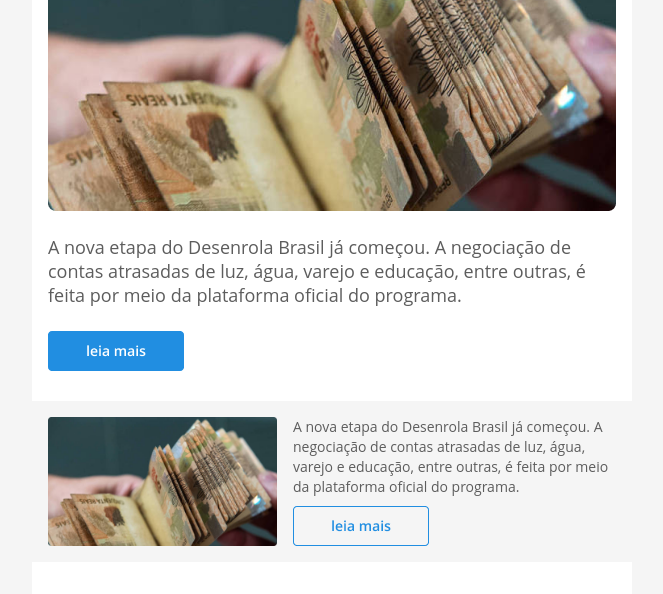
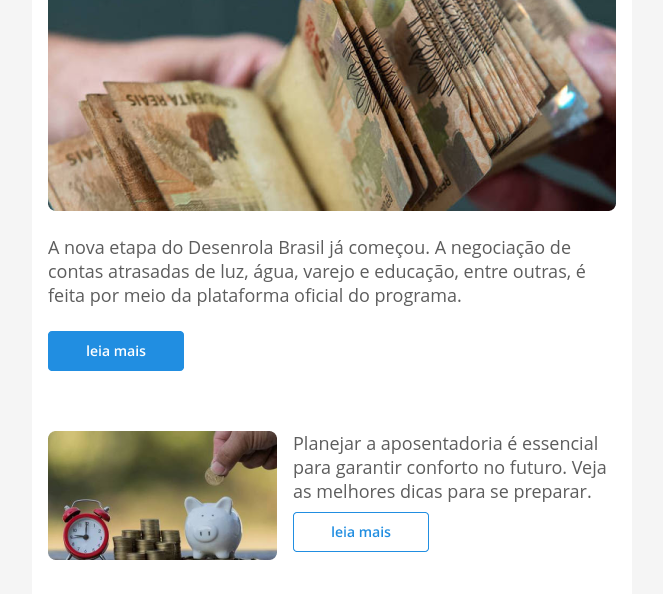
Before and after one commit to lurecordtv/r7emponto.github.io, a plain HTML site: page index.html in a window 1280 px wide. Shown: the part 458-1052 px from the top of the page, without its empty margins (308-971 px from the left). Drawn offline with Linux system fonts and the light colour scheme.

Commit message:
Modo Adaptativo - Poc 1
- Teste de Components no modo adaptativo

```diff
--- a/index.html
+++ b/index.html
@@ -4,7 +4,7 @@
     <meta http-equiv="Content-Type" content="text/html; charset=UTF-8">
     <meta name="viewport" content="width=device-width, initial-scale=1">
     <meta http-equiv="X-UA-Compatible" content="IE=edge">
-    <title>Mambo Delivery</title>
+    <title>R7 em Ponto</title>
     <style type="text/css">
       /* Outlines the grids, remove when sending
           table td  { border: 1px solid cyan; } */
@@ -116,7 +116,7 @@
                           <table width="600" cellpadding="0" cellspacing="0" border="0" class="container">
                             <tr>
                               <td align="center" valign="center" height="48px">
-                                <img src="image/$icon-r7.png" width="32" height="32" alt="Logo Mambo Delivery" border="0" display='block' style="display: block; border-radius: 100%;">
+                                <img src="image/$icon-r7.png" width="32" height="32" alt="Logo R7" border="0" display='block' style="display: block; border-radius: 100%;">
                               </td>
                             </tr>
                             <tr>
@@ -162,7 +162,7 @@
                     </tr>
                   </table>
                   <!--$headers-title-->
-                  <!--hero-->
+                  <!--contentblock_hero-1_column-->
                   <table width="600" cellpadding="0" cellspacing="0" border="0" bgcolor="#FFFFFF">
                     <tr>
                       <td height="5" style="font-size:10px; line-height:10px;">
@@ -171,11 +171,11 @@
                     </tr>
                     <tr>
                       <td align="center" valign="top">
-                        <a href="https://www.mambo.com.br/?utm_source=allin&utm_medium=email&utm_campaign=caminhao_entrega" style="text-decoration: none;" target="_blank">
+
                           <table width="568" cellpadding="0" cellspacing="0" border="0" class="container">
                             <tr>
                               <td width="100%" height="auto" align="center" valign="middle">
-                                <img src="image/heroimage_16-9.png" width="100%" height="auto" alt="Caminhão Mambo Delivery">
+                                <img src="image/heroimage_16-9.png" width="100%" height="auto" alt="R7">
                               </td>
                             </tr>
                             <tr>
@@ -194,9 +194,9 @@
                     </tr>
                     <tr>
                       <td width="320" align="left" valign="middle">
-                        <a href="https://www.mambo.com.br/?utm_source=allin&utm_medium=email&utm_campaign=consultar_cep" target="_blank">
+
                           <img src="image/button_primary.png" width="136" height="40" alt="leia">
-                        </a>
+
                       </td>
                     </tr>
                   </table>
@@ -209,23 +209,57 @@
                 </td>
               </tr>
             </table>
-            <!--hero-->
-            <!--contentblock-1_column-->
-            <table width="100%" height="129" cellpadding="0" cellspacing="0" border="0" class="container" valign="top" style="margin: 16px;">
+            <!--contentblock_hero-1_column-->
+
+
+
+             <!--contentblock-1_column-->
+                  <table width="600" cellpadding="0" cellspacing="0" border="0" bgcolor="#FFFFFF">
+                    <tr>
+                      <td height="5" style="font-size:10px; line-height:10px;">
+                        <p>&nbsp;</p>
+                      </td>
+                    </tr>
+                    <tr>
+                      <td align="center" valign="top">
+
+                          <table width="568" heigth="129" cellpadding="0" cellspacing="0" border="0" class="container">
+                            <tr>
+                              <td width="229" height="auto" align="left" valign="middle">
+                                <img src="image/cardimage.png" width="229" height="auto" alt="R7">
+                              </td>
+                              <td width="323" align="left" valign="top">
+                                <div style="width:323px; height:81px; font-size:18px;font-family:Open Sans,arial,helvetica,sans-serif;color:white;font-weight:500; color:#5D5D5D;">Planejar a aposentadoria é essencial para garantir conforto no futuro. Veja as melhores dicas para se preparar.</div>
+                                <img src="image/button_tertiary.png" width="136" height="40" alt="leia">
+                              </td>
+                            </tr>
+
+                            <tr>
+
+                            </tr>
+
+                    </tr>
+                    <tr>
+                      <td width="320" align="left" valign="middle">
+
+
+                      </td>
+                    </tr>
+                  </table>
+                  </a>
+                </td>
+              </tr>
               <tr>
-                <td width="229" height="auto" align="center" valign="top">
-                  <img src="image/heroimage_16-9.png" width="auto" height="129" alt="Caminhão Mambo Delivery" style="margin-right: 16px;">
-                </td>
-                <td width="100%" height="129" align="left" valign="top">
-                  <div style="margin-bottom: 8px ;  width: 323px; height: 81px; font-size:14px; line-height:20px; font-family:Open Sans,arial,helvetica,sans-serif;color:white;font-weight:500; color:#5D5D5D;">
-                  A nova etapa do Desenrola Brasil já começou. A negociação de contas atrasadas de luz, água, varejo e educação, entre outras, é feita por meio da plataforma oficial do programa.</div>
-                  <div>
-                    <img src="image/button_tertiary.png" width="136" height="40" alt="leia">
-                </div>
+                <td height="5" style="font-size:10px; line-height:10px;">
+                  <p>&nbsp;</p>
                 </td>
               </tr>
             </table>
             <!--contentblock-1_column-->
+
+
+
+
             <!--redesocial-->
             <table width="600" cellpadding="0" cellspacing="0" border="0" bgcolor="#FFFFFF">
               <tr>
@@ -289,7 +323,7 @@
                   <p style="text-align:center;font-family:Open Sans,arial,helvetica,sans-serif;color:#FFFFFF;font-weight:500;margin:10px; font-size: 15px; line-height: 18px;"> Esse e-mail foi enviado para <b>luiz.recordtv@gmail.com</b>
                     <br> Todos os direitos reservados - 2009-2023 - Rádio e Televisão Record S.A <br>
                   </p>
-                  <img src="image/$icon-recordtv.png" width="24" height="24" alt="Logo Mambo Delivery" border="0" display='block' style="display: block; border-radius: 100%;">
+                  <img src="image/$icon-recordtv.png" width="24" height="24" alt="Logo R7" border="0" display='block' style="display: block; border-radius: 100%;">
                   <p style="text-align:center;font-family:Open Sans,arial,helvetica,sans-serif;color:#FFFFFF;font-weight:500;margin:10px; font-size: 15px; line-height: 18px;"> Para não receber mais esta newsletter, <b> clique aqui</b>
                     <br>
                   </p>
```
